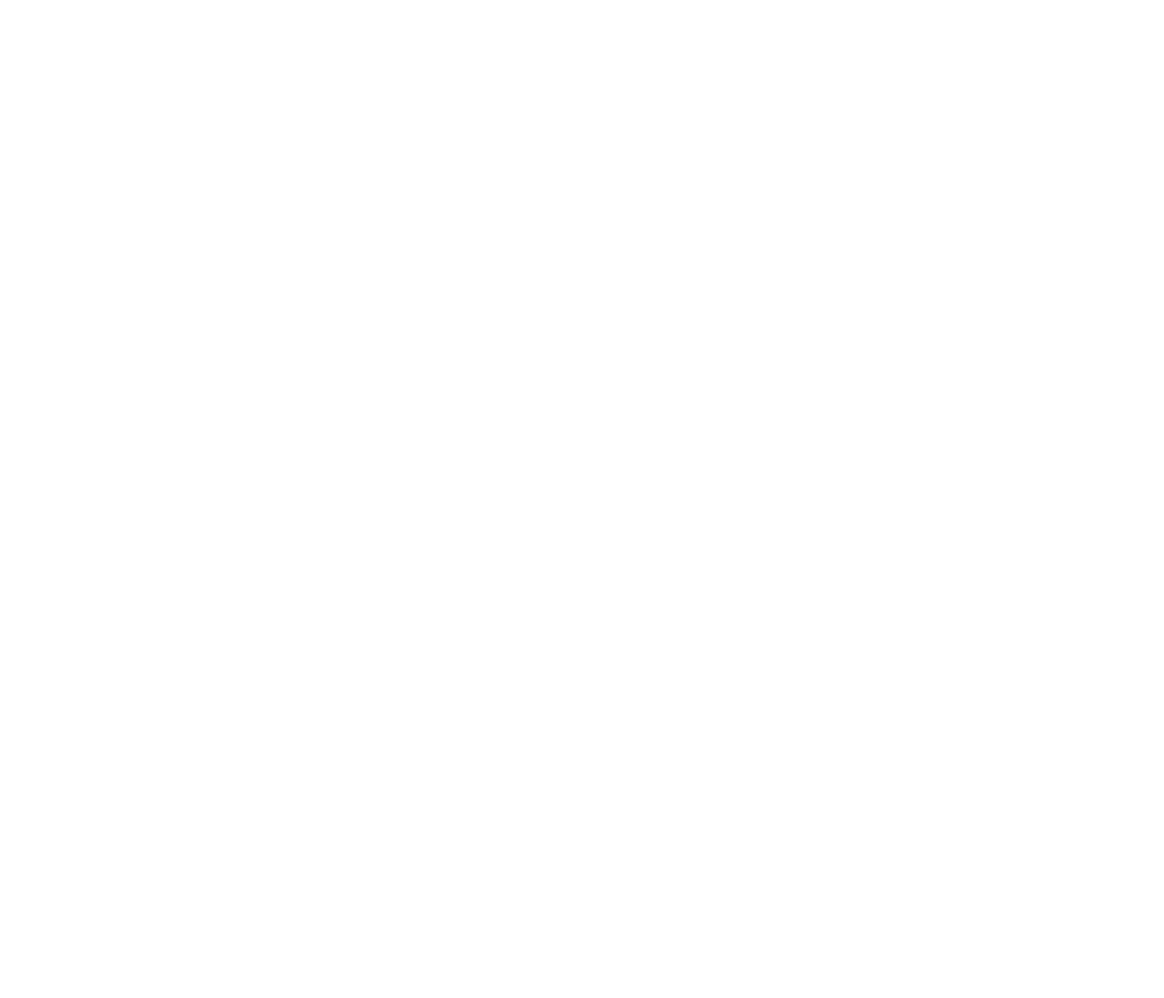
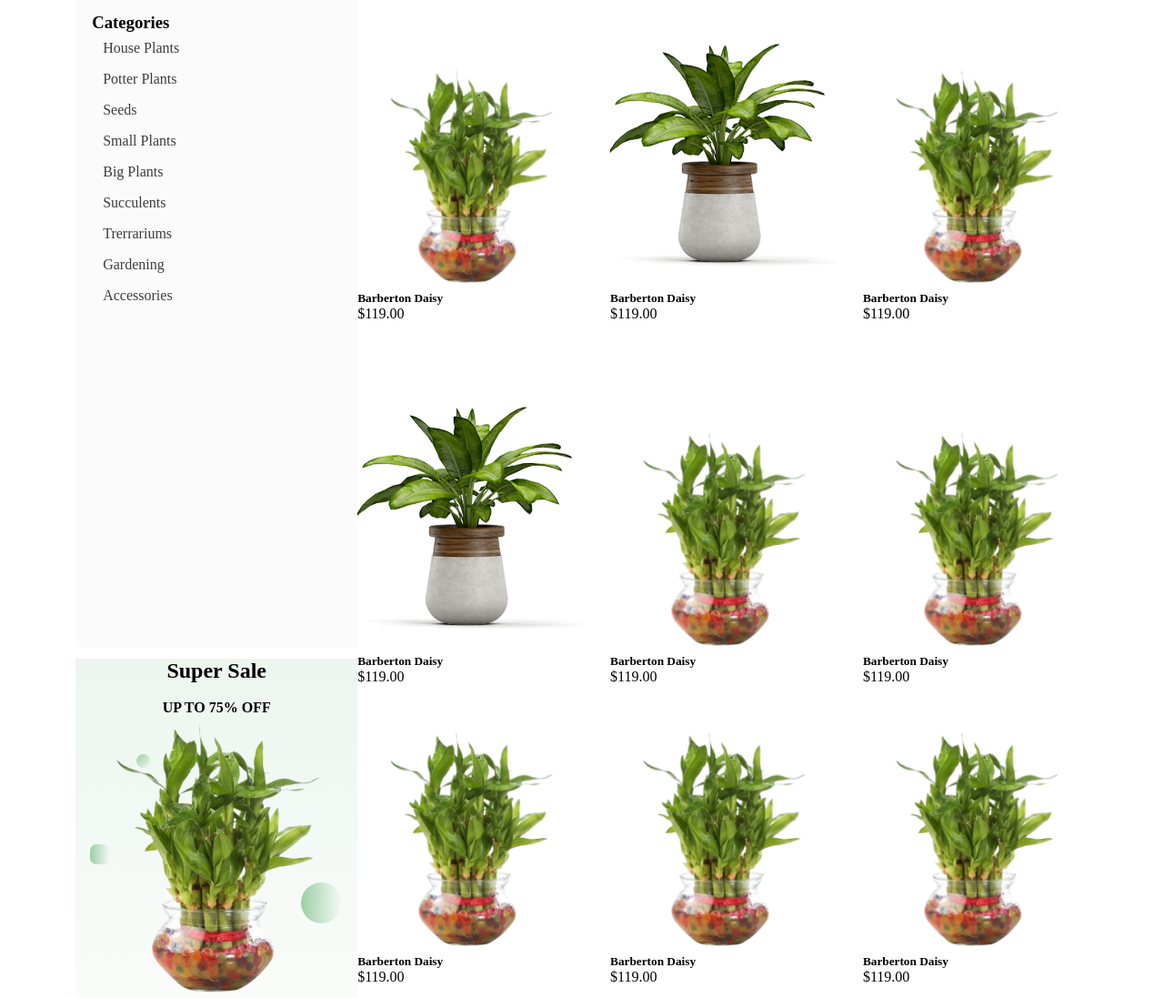
Before and after one commit to nmalets90/hillel-fe, a plain HTML site: page index.html in a window 1280 px wide. Shown: the whole page at 91% size. Before the commit the page ends 800 px from the top, so only its background shows below. Drawn offline with Linux system fonts and the light colour scheme.

Commit message:
lesson-9-faq

```diff
--- a/css/style.css
+++ b/css/style.css
@@ -0,0 +1,92 @@
+* {
+  margin: 0;
+  padding: 0;
+  box-sizing: border-box;
+}
+img {
+  max-width: 100%;
+}
+.container {
+  width: 87%;
+  margin: 0 auto;
+}
+aside {
+  max-width: 26%;
+  min-width: 310px;
+  min-height: 90vh;
+  display: flex;
+  flex-direction: column;
+  justify-content: space-between;
+}
+aside .content {
+  background-color: #FBFBFB;
+  padding: 14px 18px;
+  padding-bottom: 370px;
+}
+
+nav {
+  display: flex;
+  flex-direction: column;
+}
+nav a {
+  padding: 8px 0 8px 12px;
+  text-decoration: none;
+  color: #3D3D3D;
+}
+
+.banner {
+  width: 100%;
+  display: flex;
+  flex-direction: column;
+  justify-content: center;
+  text-align: center;
+  background: linear-gradient(to bottom, rgba(70, 163, 88, 0.1), rgba(70, 163, 88, 0.03));
+  position: relative;
+}
+.banner h2 {
+  padding-bottom: 18px;
+}
+.bg-item {
+  position: absolute;
+}
+.bg-item-1 {
+  width: 15px;
+  height: 15px;
+  background: linear-gradient(135deg, rgba(70, 163, 88, 0.5), rgba(70, 163, 88, 0));
+  border-radius: 50%;
+  top: 105px;
+  left: 67px;
+}
+.bg-item-2 {
+  width: 45px;
+  height: 45px;
+  background: linear-gradient(90deg, rgba(70, 163, 88, 0.5), rgba(70, 163, 88, 0));
+  border-radius: 50%;
+  bottom: 82px;
+  right: 17px;
+}
+.bg-item-3 {
+  width: 22px;
+  height: 22px;
+  background: linear-gradient(90deg, rgba(70, 163, 88, 0.5), rgba(70, 163, 88, 0));
+  border-radius: 7px;
+  bottom: 147px;
+  left: 16px;
+}
+.products {
+  display: flex;
+}
+.cards {
+  display: flex;
+  flex-wrap: wrap;
+  align-items: baseline;
+  gap: 30px;
+}
+
+.card {
+  width: calc(33.333% - 20px);
+  min-height: 300px;
+}
+.card img {
+  max-height: 100%;
+}
--- a/index.html
+++ b/index.html
@@ -7,6 +7,82 @@
   <link rel="stylesheet" href="./css/style.css">
 </head>
 <body>
+  <div class="container">
+    <section class="products">
+      <aside>
+        <div class="content">
+          <h3>Categories</h3>
+          <nav>
+            <a href="#">House Plants</a>
+            <a href="#">Potter Plants</a>
+            <a href="#">Seeds</a>
+            <a href="#">Small Plants</a>
+            <a href="#">Big Plants</a>
+            <a href="#">Succulents</a>
+            <a href="#">Trerrariums</a>
+            <a href="#">Gardening</a>
+            <a href="#">Accessories</a>
+          </nav>
+        </div>
+        <div class="banner">
+          <h2>Super Sale</h2>
+          <h4>UP TO 75% OFF</h4>
+          <img src="./img/img-01-1.png" alt="plant">
+          <div class="bg-item bg-item-1"></div>
+          <div class="bg-item bg-item-2"></div>
+          <div class="bg-item bg-item-3"></div>
+        </div>
+      </aside>
+
+      <div class="cards">
+        <div class="card">
+          <img src="./img/img-01-1.png" alt="plant">
+          <h5>Barberton Daisy</h5>
+          <p>$119.00</p>
+        </div>
+        <div class="card">
+          <img src="./img/img-02.png" alt="plant">
+          <h5>Barberton Daisy</h5>
+          <p>$119.00</p>
+        </div>
+        <div class="card">
+          <img src="./img/img-01-1.png" alt="plant">
+          <h5>Barberton Daisy</h5>
+          <p>$119.00</p>
+        </div>
+        <div class="card">
+          <img src="./img/img-02.png" alt="plant">
+          <h5>Barberton Daisy</h5>
+          <p>$119.00</p>
+        </div>
+        <div class="card">
+          <img src="./img/img-01-1.png" alt="plant">
+          <h5>Barberton Daisy</h5>
+          <p>$119.00</p>
+        </div>
+        <div class="card">
+          <img src="./img/img-01-1.png" alt="plant">
+          <h5>Barberton Daisy</h5>
+          <p>$119.00</p>
+        </div>
+        <div class="card">
+          <img src="./img/img-01-1.png" alt="plant">
+          <h5>Barberton Daisy</h5>
+          <p>$119.00</p>
+        </div>
+        <div class="card">
+          <img src="./img/img-01-1.png" alt="plant">
+          <h5>Barberton Daisy</h5>
+          <p>$119.00</p>
+        </div>
+        <div class="card">
+          <img src="./img/img-01-1.png" alt="plant">
+          <h5>Barberton Daisy</h5>
+          <p>$119.00</p>
+        </div>
+      </div>
+    </section>
+  </div>
 
 </body>
 </html>
```
Also changed, not shown: img/img-01-1.png (added), img/img-01.png (added), img/img-02.png (added).
